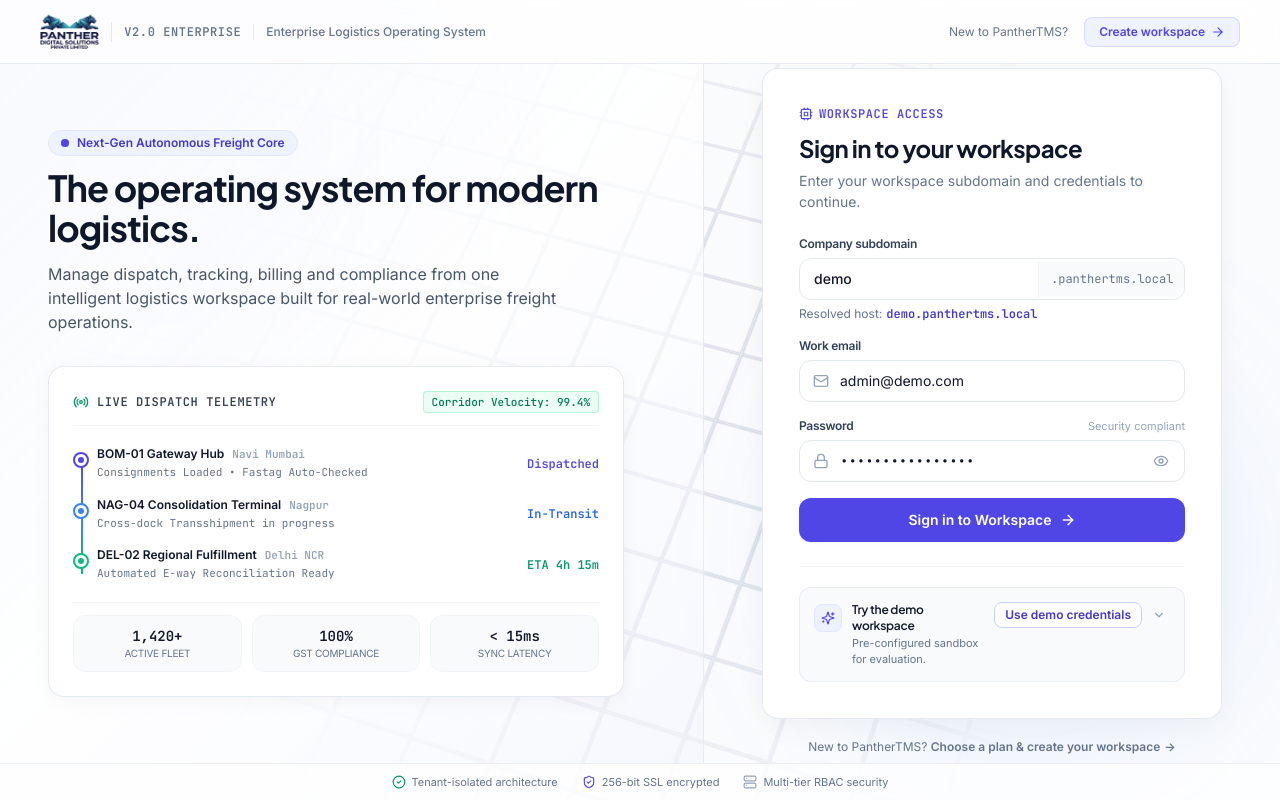
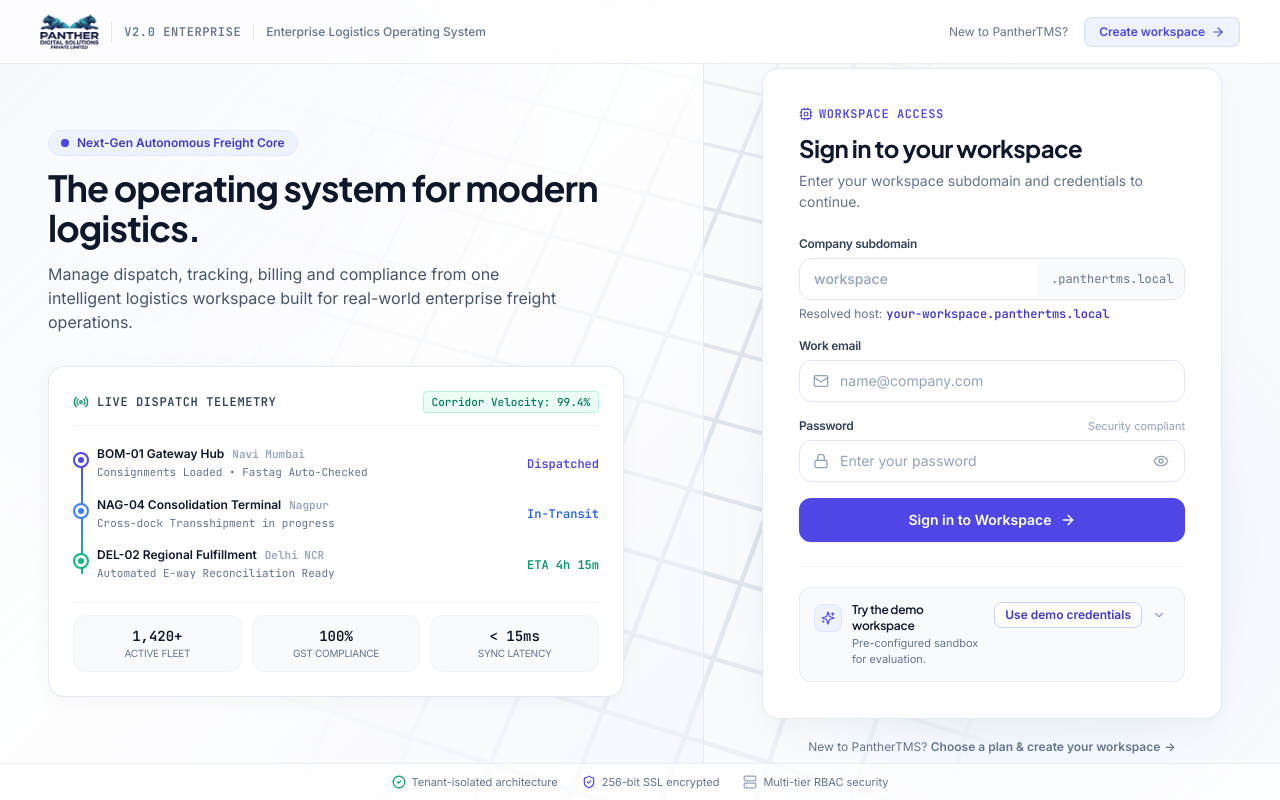
Before and after one commit to gautamsinghall/panther-tms-v2, a Next.js app in the folder frontend/: page /login in a window 1280 px wide. Built offline with nearby package versions, Linux system fonts and the light colour scheme.

Commit message:
fix(frontend): remove default pre-filled credentials on login page

```diff
--- a/frontend/app/(auth)/login/page.tsx
+++ b/frontend/app/(auth)/login/page.tsx
@@ -28,9 +28,9 @@
 
 export default function LoginPage() {
   const router = useRouter();
-  const [subdomain, setSubdomain] = useState("demo");
-  const [email, setEmail] = useState("admin@demo.com");
-  const [password, setPassword] = useState("PantherTMS@2026!");
+  const [subdomain, setSubdomain] = useState("");
+  const [email, setEmail] = useState("");
+  const [password, setPassword] = useState("");
   const [error, setError] = useState<string | null>(null);
   const [isLoading, setIsLoading] = useState(false);
   const [showPassword, setShowPassword] = useState(false);
@@ -309,7 +309,8 @@
                       type="text"
                       value={subdomain}
                       onChange={(e) => setSubdomain(e.target.value.toLowerCase().replace(/[^a-z0-9-]/g, ""))}
-                      placeholder="demo"
+                      placeholder="workspace"
+                      autoComplete="organization"
                       required
                       className="flex-1 px-3.5 py-2.5 text-sm font-medium text-slate-900 placeholder:text-slate-400 bg-transparent focus:outline-none"
                     />
@@ -338,7 +339,8 @@
                       type="email"
                       value={email}
                       onChange={(e) => setEmail(e.target.value)}
-                      placeholder="admin@demo.com"
+                      placeholder="name@company.com"
+                      autoComplete="email"
                       required
                       className="w-full pl-10 pr-3.5 py-2.5 text-sm text-slate-900 placeholder:text-slate-400 rounded-xl border border-slate-200 bg-white shadow-2xs focus:border-indigo-600 focus:ring-2 focus:ring-indigo-500/20 focus:outline-none transition-all"
                     />
@@ -363,9 +365,10 @@
                       type={showPassword ? "text" : "password"}
                       value={password}
                       onChange={(e) => setPassword(e.target.value)}
-                      placeholder="••••••••••••"
+                      placeholder="Enter your password"
+                      autoComplete="current-password"
                       required
-                      className="w-full pl-10 pr-10 py-2.5 text-sm font-mono text-slate-900 placeholder:text-slate-400 rounded-xl border border-slate-200 bg-white shadow-2xs focus:border-indigo-600 focus:ring-2 focus:ring-indigo-500/20 focus:outline-none transition-all"
+                      className="w-full pl-10 pr-10 py-2.5 text-sm font-mono placeholder:font-sans text-slate-900 placeholder:text-slate-400 rounded-xl border border-slate-200 bg-white shadow-2xs focus:border-indigo-600 focus:ring-2 focus:ring-indigo-500/20 focus:outline-none transition-all"
                     />
                     <button
                       type="button"
```
